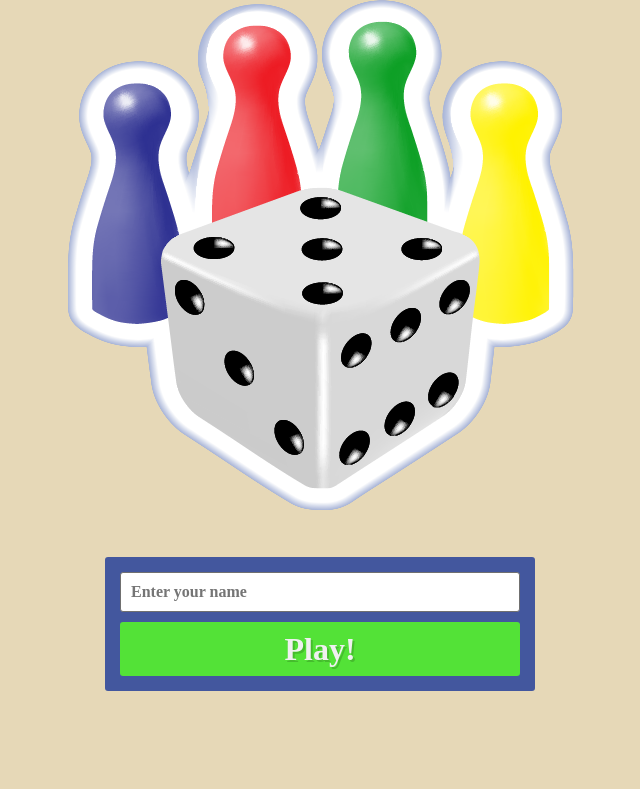
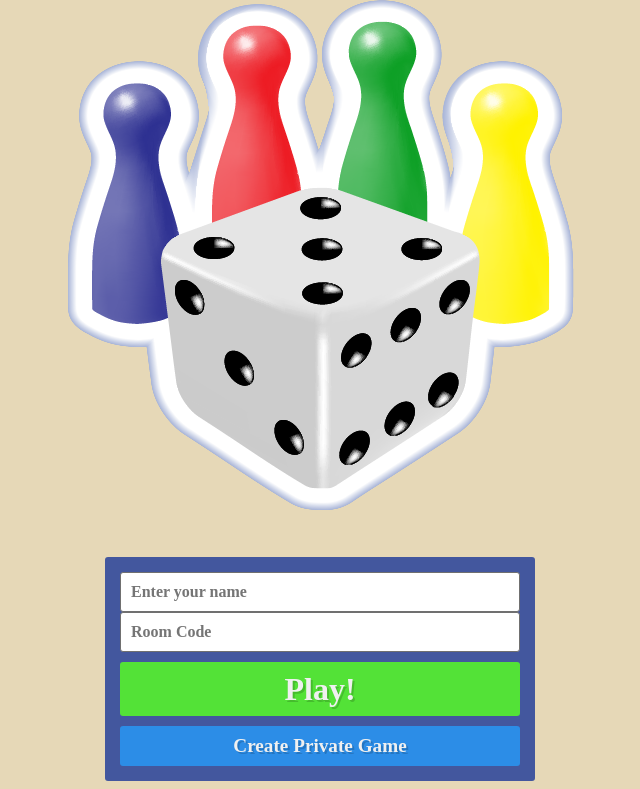
Before and after one commit to runyx1325/LaborWebeng2, a Flask app: template app/templates/index.html in a window 1280 px wide. Shown: the part 36-825 px from the top of the page, without its empty margins (320-960 px from the left). Before the commit the page ends 727 px from the top, so only its background shows below. Run offline with Flask 3, Linux system fonts and the light colour scheme; the template is opened without the code that fills it, so the values that code supplies are empty; some libraries are stand-ins or nearby versions.

Commit message:
added room codes

```diff
--- a/app/game.py
+++ b/app/game.py
@@ -33,6 +33,7 @@ class Felder():
 
 class Player():
     def __init__(self, nickname, color ):
+        self.socket = socketid #zuordnung client/socket mit nickname
         self.nickname = nickname
         self.color = color #kann integer sein für die entsprechende Farbe
         self.team = {}
--- a/app/run.py
+++ b/app/run.py
@@ -1,6 +1,7 @@
-from flask import Flask, render_template, request
+from flask import Flask, render_template, request, session, redirect, url_for
 from flask_socketio import SocketIO, send, emit, join_room, leave_room
-import game
+import random
+from string import ascii_uppercase
 
 app = Flask(__name__)
 app.config['SECRET_KEY'] = 'secret!'
@@ -10,70 +11,84 @@ MAX_CLIENTS_PER_ROOM = 4
 room_clients = {}
 room_states = {}
 
-@app.route("/start")
-def start():
-    return render_template('index.html')
+def generate_unique_code(length):
+    while True:
+        code = ""
+        for _ in range(length):
+            code += random.choice(ascii_uppercase)
+        if code not in room_clients:
+            break
+    return code
+
+@app.route("/", methods=["POST", "GET"])
+def home():
+    session.clear()
+    if request.method == "POST":
+        nickname = request.form.get("nickname")
+        code = request.form.get("code")
+        join = request.form.get("join", False)
+        create = request.form.get("create", False)
+
+        if not nickname:
+            #Wenn kein Name eingegeben wurde
+            return render_template("index.html", error="Please enter a nickname!", nickname=nickname, code=code)
+        if join != False and not code:
+            #Wenn auf Join geklickt wurde aber kein Raum Code eingegeben wurde
+            return render_template("index.html", error="Please enter a room code!", nickname=nickname, code=code)
+
+        room = code
+        if create != False:
+            #wenn create eingegeben wurde
+            room = generate_unique_code(4)
+            room_clients[room] = {"members": 0, "clients": {}} #Maximal 4 Clients
+            room_states[room] = {"status": 1} #Geschlossen: 0 | Offen: 1
+        elif code not in room_clients:
+            #wenn ein falscher raum code eingegeben wurde
+            return render_template("index.html", error="Room does not exist!", nickname=nickname, code=code)
+
+        session["room"] = room
+        session["nickname"] = nickname
+        return redirect(url_for("game"))
+
+    return render_template("index.html")
+
+@app.route("/game")
+def game():
+    room = session.get("room")
+    if room is None or session.get("nickname") is None or room not in room_clients:
+        return redirect(url_for("home"))
+    return render_template("game.html", room=room)
 
 @socketio.on('connect')
-def handle_connect():
-    print('Client connected!')
+def connect():
+    room = session.get("room")
+    nickname = session.get("nickname")
+    if not room or not nickname:
+        return
+    if room not in room_clients:
+        leave_room(room)
+        return
 
-@socketio.on('disconnect')
-def handle_disconnect():
-    print("Client disconnected!")
+    join_room(room)
+    send({"nickname": nickname}, to=room)
+    room_clients[room]["members"] += 1
+    print(f"{nickname} joined room {room}")
 
-@socketio.on('join')
-def handle_join(data):
-    print("---")
-    print(MAX_CLIENTS_PER_ROOM)
-    print("---")
-    nickname = data['nickname']
-    room = data['room']
-    if room not in room_clients:
-        room_clients[room] = 0
-    if room_clients[room] >= MAX_CLIENTS_PER_ROOM:
-        emit('room_full', {'room': room})
-    else:
-        if room in room_states and room_states[room] == 'running':
-            emit('room_running', {'room': room})
-        else:
-            join_room(room)
-            room_clients[room] += 1
-            emit('joined', {'nickname': nickname, 'room': room, 'template': 'game.html'}, room=room)
+@socketio.on("disconnect")
+def disconnect():
+    room = session.get("room")
+    nickname = session.get("nickname")
+    leave_room(room)
 
+    if room in room_clients:
+        room_clients[room]["memebers"] -= 1
+        if room_clients[room]["mmebers"] <= 0:
+            del room_clients[room]
+            if room in room_states:
+                del room_states[room]
 
-@socketio.on('leave')
-def handle_leave(data):
-    nickname = data['nickname']
-    room = data['room']
-    leave_room(room)
-    room_clients[room] -= 1
-    if room_clients[room] == 0:
-        del room_clients[room]
-        del room_states[room]
-    emit('left', {'nickname': nickname, 'room': room}, room=room)
-
-
-
-
-    #data = request.get_json()
-    #print(data['data'])
-    #game = Mensch(data)
-
-    #emit('updateView', {'player' : id, 'position': }, broadcast = True)
-
-
-#socketio.on('dice')
-#def handleDice():
-
-
-
-    #emit()
-
-#socketio.on('start')
-#def handleStart():
-    #emit()
-
+    send({"nickname": nickname}, to=room)
+    print(f"{nickname} has left the room {room}")
 
 if __name__ == '__main__':
-    socketio.run(app)
+    socketio.run(app, debug=True)
--- a/app/static/css/style.css
+++ b/app/static/css/style.css
@@ -148,7 +145,18 @@ td:hover {
     justify-content: space-between;
     box-sizing: inherit;
 }
-#home .button-play {
+#home .button-create {
+    background-color: #2c8de7;
+    text-shadow: 2px 2px 0 #0000002b;
+    transition: background-color 80ms;
+    border-radius: var(--BORDER_RADIUS);
+    font-size: 1.2em;
+    width: 100%;
+    height: 40px;
+    font-weight: 700;
+    margin-top: 10px;
+}
+#home .button-join {
     background-color: #53e237;
     text-shadow: 2px 2px 0 #0000002b;
     transition: background-color 80ms;
@@ -158,7 +166,8 @@ td:hover {
     width: 100%;
     margin-top: 10px;
 }
-#home .container-name {
+
+#home .container-input {
     display: flex;
     flex-direction: row;
 }
--- a/app/templates/base.html
+++ b/app/templates/base.html
@@ -0,0 +1,17 @@
+<!DOCTYPE html>
+<html lang="en">
+    <head>
+        <meta charset="UTF-8"/>
+        <title>Mensch</title>
+        <link rel="stylesheet" href="{{ url_for('static', filename='css/style.css') }}">
+        <script src="{{ url_for('static', filename='js/script.js')}}"></script>
+        <script src="https://cdnjs.cloudflare.com/ajax/libs/socket.io/4.6.1/socket.io.js"
+        integrity="sha512-xbQU0+iHqhVt7VIXi6vBJKPh3IQBF5B84sSHdjKiSccyX/1ZI7Vnkt2/8y8uruj63/DVmCxfUNohPNruthTEQA=="
+        crossorigin="anonymous"
+        referrerpolicy="no-referrer"
+        ></script>
+    </head>
+    <body>
+        {% block content %} {% endblock %}
+    </body>
+</html>
--- a/app/templates/index.html
+++ b/app/templates/index.html
@@ -1,56 +1,37 @@
-<!DOCTYPE html>
-<html lang="en">
-<head>
-    <meta charset="UTF-8">
-    <title>Start</title>
-    <link rel="stylesheet" href="{{ url_for('static', filename='css/style.css') }}">
-    <script src="{{ url_for('static', filename='js/script.js')}}"></script>
-    <script src="https://cdnjs.cloudflare.com/ajax/libs/socket.io/4.6.1/socket.io.js" integrity="sha512-xbQU0+iHqhVt7VIXi6vBJKPh3IQBF5B84sSHdjKiSccyX/1ZI7Vnkt2/8y8uruj63/DVmCxfUNohPNruthTEQA==" crossorigin="anonymous" referrerpolicy="no-referrer"></script>
-</head>
-<body>
-<script type="text/javascript">
-  function joinroom(){
-    console.log("btn clicked")
-    var nickname = document.getElementById("nickname").value;
-    socket.emit('join', {nickname: nickname, room : 'room'})
-  }
-  var socket = io.connect('localhost:5000');
-  socket.on('connect', function() {
-    socket.emit('my event', {data: 'I\'m connected!'});
-  });
-  socket.on('joined', function(data) {
-    console.log(data['template'])
-    var template = data['template'];
-    fetch(template)
-      .then(response => response.text())
-      .then(html => {
-        document.documentElement.innerHTML = html;
-    });
-  });
+{% extends 'base.html' %}
+{% block content%}
 
-</script>
 <div id="home">
   <div class ="logo-big">
-      <a href="./start">
+    <a href="./">
       <img src="{{ url_for('static', filename='images/logo.png')}}">
     </a>
   </div>
   <div class ="panels">
     <div class="panel-left"></div>
     <div class="panel">
-        <form onsubmit="joinroom()">
-          <div class="container-name">
-            <input class="input-name" id="nickname" type="text" placeholder="Enter your name" maxlength="21" data-translate="placeholder" required>
+      <form method="POST">
+        <div class="container-input">
+          <input class="input-nickname" id="nickname" type="text" placeholder="Enter your name" name="nickname" maxlength="21" data-translate="placeholder" value="{{nickname}}">
         </div>
-            <button id="playbtn" class="button-play" type="submit">
-            <span>Play!</span>
-          </button>
+        <div class="join">
+          <div class="container-input">
+            <input class="input-code" type="text" placeholder="Room Code" name="code" value="{{code}}" />
+          </div>
+          <button type="submit" name="join" class="button-join">Play!</button>
+        </div>
+        <button type="submit" name="create" class="button-create">Create Private Game</button>
       </form>
     </div>
     <div class="panel-right">
     </div>
   </div>
   <div class="bottom"></div>
+  {% if error %}
+    <ul>
+      <li>{{error}}</li>
+    </ul>
+  {% endif %}
 </div>
-</body>
-</html>
+
+{% endblock %}
```
Also changed, not shown: other parts of app/static/css/style.css (+33 -3 lines), app/templates/game.html (+17 -14 lines). Lines whose indentation alone changed are shown as unchanged.
